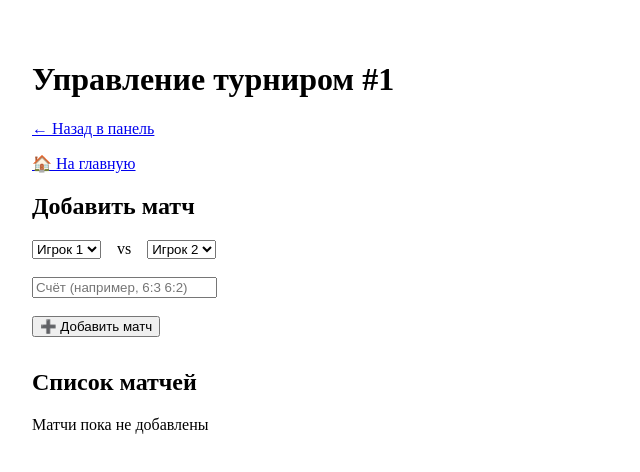
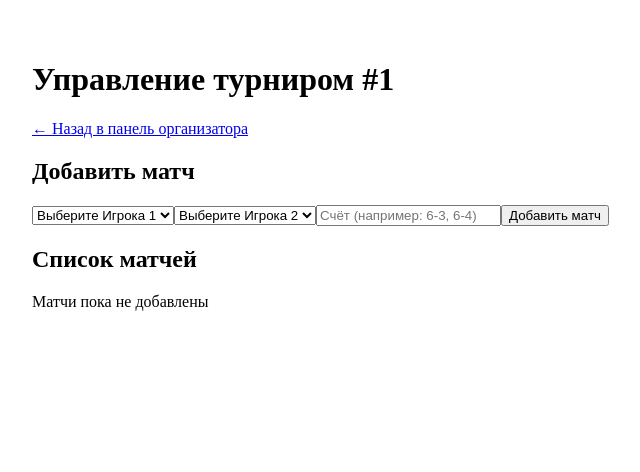
Before and after one commit to klivadenko33/tennis-front, a Next.js app: page /dashboard/tournaments/1 in a window 1280 px wide. Shown: the top 472 px of the page, without its empty margins (8-648 px from the left). Built offline with nearby package versions, Linux system fonts and the light colour scheme.

Commit message:
Update [id].js

```diff
--- a/pages/dashboard/tournaments/[id].js
+++ b/pages/dashboard/tournaments/[id].js
@@ -1,3 +1,5 @@
+// pages/dashboard/tournaments/[id].js
+
 import { useRouter } from 'next/router';
 import { useEffect, useState } from 'react';
 import axios from 'axios';
@@ -5,7 +7,7 @@ import Link from 'next/link';
 
 const API_URL = 'https://directus-4fzx.onrender.com';
 
-export default function TournamentDetails() {
+export default function TournamentPage() {
   const router = useRouter();
   const { id } = router.query;
 
@@ -15,20 +17,26 @@ export default function TournamentDetails() {
   const [player2, setPlayer2] = useState('');
   const [score, setScore] = useState('');
 
-  // Загружаем игроков и матчи турнира
   useEffect(() => {
+    if (!id) return;
+
     const token = localStorage.getItem('directus_token');
-    if (!token || !id) return;
+    if (!token) return;
 
-    // Получаем игроков
-    axios.get(`${API_URL}/items/players`)
-      .then(res => setPlayers(res.data.data));
+    // Загрузка игроков
+    axios.get(`${API_URL}/items/players`, {
+      headers: { Authorization: `Bearer ${token}` },
+    })
+    .then(res => setPlayers(res.data.data))
+    .catch(err => console.error('Ошибка загрузки игроков:', err));
 
-    // Получаем матчи + вложенные имена игроков
+    // Загрузка матчей с именами игроков
     axios.get(`${API_URL}/items/matches?filter[tournament][_eq]=${id}&fields=*,player1.name,player2.name`, {
-      headers: { Authorization: `Bearer ${token}` }
+      headers: { Authorization: `Bearer ${token}` },
     })
-    .then(res => setMatches(res.data.data));
+    .then(res => setMatches(res.data.data))
+    .catch(err => console.error('Ошибка загрузки матчей:', err));
+
   }, [id]);
 
   const addMatch = async () => {
@@ -40,29 +48,29 @@ export default function TournamentDetails() {
     const token = localStorage.getItem('directus_token');
 
     try {
-      // Добавляем матч
-      await axios.post(`${API_URL}/items/matches`, {
+      const payload = {
         tournament: parseInt(id),
         player1: parseInt(player1),
         player2: parseInt(player2),
-        score
-      }, {
-        headers: { Authorization: `Bearer ${token}` }
+        score,
+      };
+
+      await axios.post(`${API_URL}/items/matches`, payload, {
+        headers: { Authorization: `Bearer ${token}` },
       });
 
-      // Очищаем форму
-      setScore('');
+      // Перезагрузка матчей после добавления
+      const res = await axios.get(`${API_URL}/items/matches?filter[tournament][_eq]=${id}&fields=*,player1.name,player2.name`, {
+        headers: { Authorization: `Bearer ${token}` },
+      });
+
+      setMatches(res.data.data);
       setPlayer1('');
       setPlayer2('');
-
-      // Перезагружаем список матчей
-      const res = await axios.get(`${API_URL}/items/matches?filter[tournament][_eq]=${id}&fields=*,player1.name,player2.name`, {
-        headers: { Authorization: `Bearer ${token}` }
-      });
-      setMatches(res.data.data);
+      setScore('');
     } catch (err) {
-      alert('Ошибка добавления матча');
-      console.error(err);
+      console.error("Ошибка добавления матча:", err.response?.data?.errors || err.message);
+      alert('Ошибка добавления матча. Подробности в консоли.');
     }
   };
 
@@ -70,49 +78,42 @@ export default function TournamentDetails() {
     <div style={{ padding: '2rem' }}>
       <h1>Управление турниром #{id}</h1>
 
-      <p><Link href="/dashboard"><a>← Назад в панель</a></Link></p>
-      <p><Link href="/"><a>🏠 На главную</a></Link></p>
+      <p><Link href="/dashboard"><a>← Назад в панель организатора</a></Link></p>
 
       <h2>Добавить матч</h2>
       <div>
-        <select value={player1} onChange={e => setPlayer1(e.target.value)}>
-          <option value="">Игрок 1</option>
+        <select value={player1} onChange={(e) => setPlayer1(e.target.value)}>
+          <option value="">Выберите Игрока 1</option>
           {players.map(p => (
             <option key={p.id} value={p.id}>{p.name}</option>
           ))}
         </select>
 
-        <span style={{ margin: '0 1rem' }}>vs</span>
-
-        <select value={player2} onChange={e => setPlayer2(e.target.value)}>
-          <option value="">Игрок 2</option>
+        <select value={player2} onChange={(e) => setPlayer2(e.target.value)}>
+          <option value="">Выберите Игрока 2</option>
           {players.map(p => (
             <option key={p.id} value={p.id}>{p.name}</option>
           ))}
         </select>
 
-        <br /><br />
-
         <input
           type="text"
-          placeholder="Счёт (например, 6:3 6:2)"
+          placeholder="Счёт (например: 6-3, 6-4)"
           value={score}
-          onChange={e => setScore(e.target.value)}
+          onChange={(e) => setScore(e.target.value)}
         />
 
-        <br /><br />
-
-        <button onClick={addMatch}>➕ Добавить матч</button>
+        <button onClick={addMatch}>Добавить матч</button>
       </div>
 
-      <h2 style={{ marginTop: '2rem' }}>Список матчей</h2>
+      <h2>Список матчей</h2>
       {matches.length === 0 ? (
         <p>Матчи пока не добавлены</p>
       ) : (
         <ul>
-          {matches.map(m => (
-            <li key={m.id}>
-              {m.player1?.name || 'Игрок 1'} vs {m.player2?.name || 'Игрок 2'} — <b>{m.score}</b>
+          {matches.map(match => (
+            <li key={match.id}>
+              {match.player1?.name || 'Игрок 1'} vs {match.player2?.name || 'Игрок 2'} — Счёт: {match.score}
             </li>
           ))}
         </ul>
```
